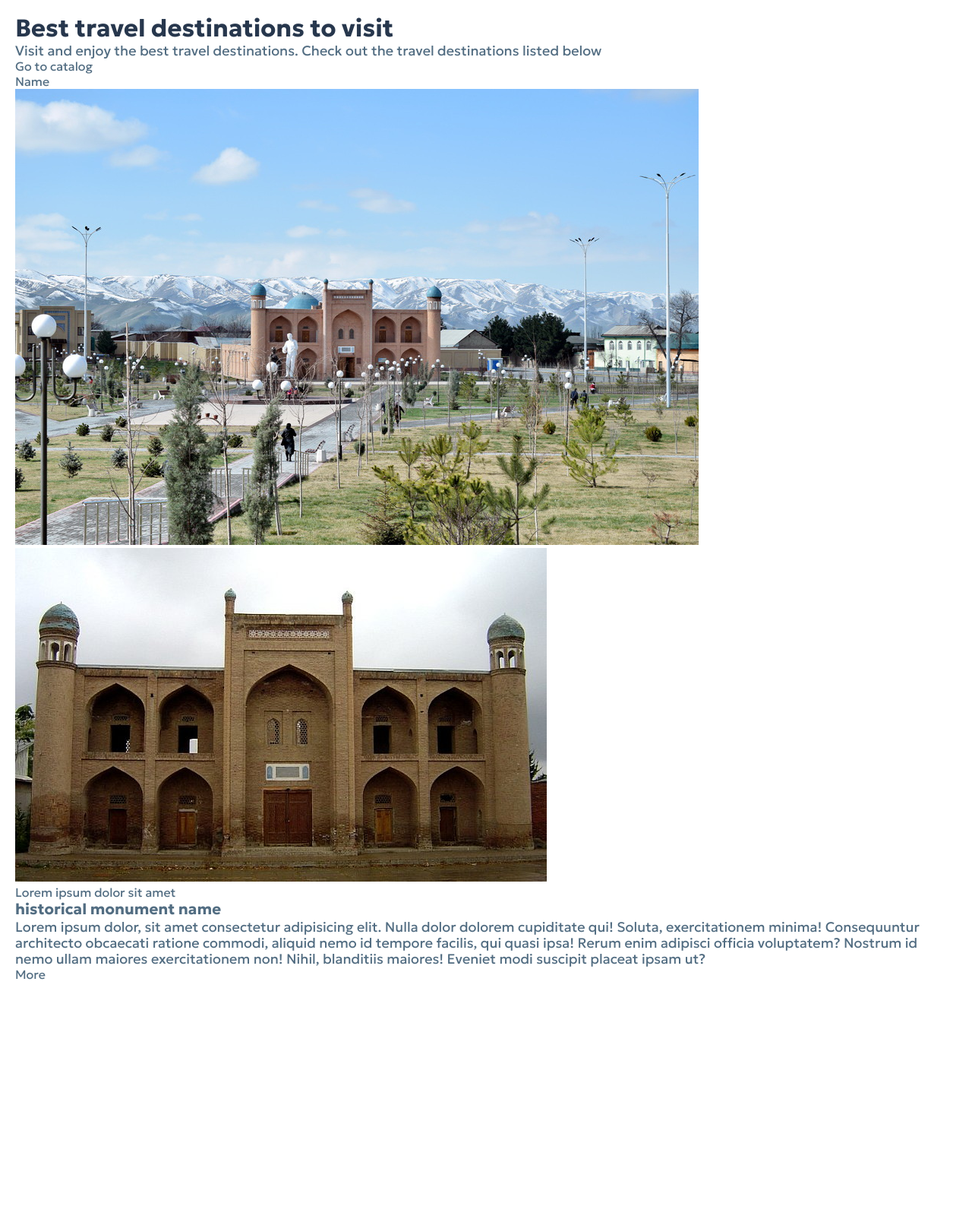
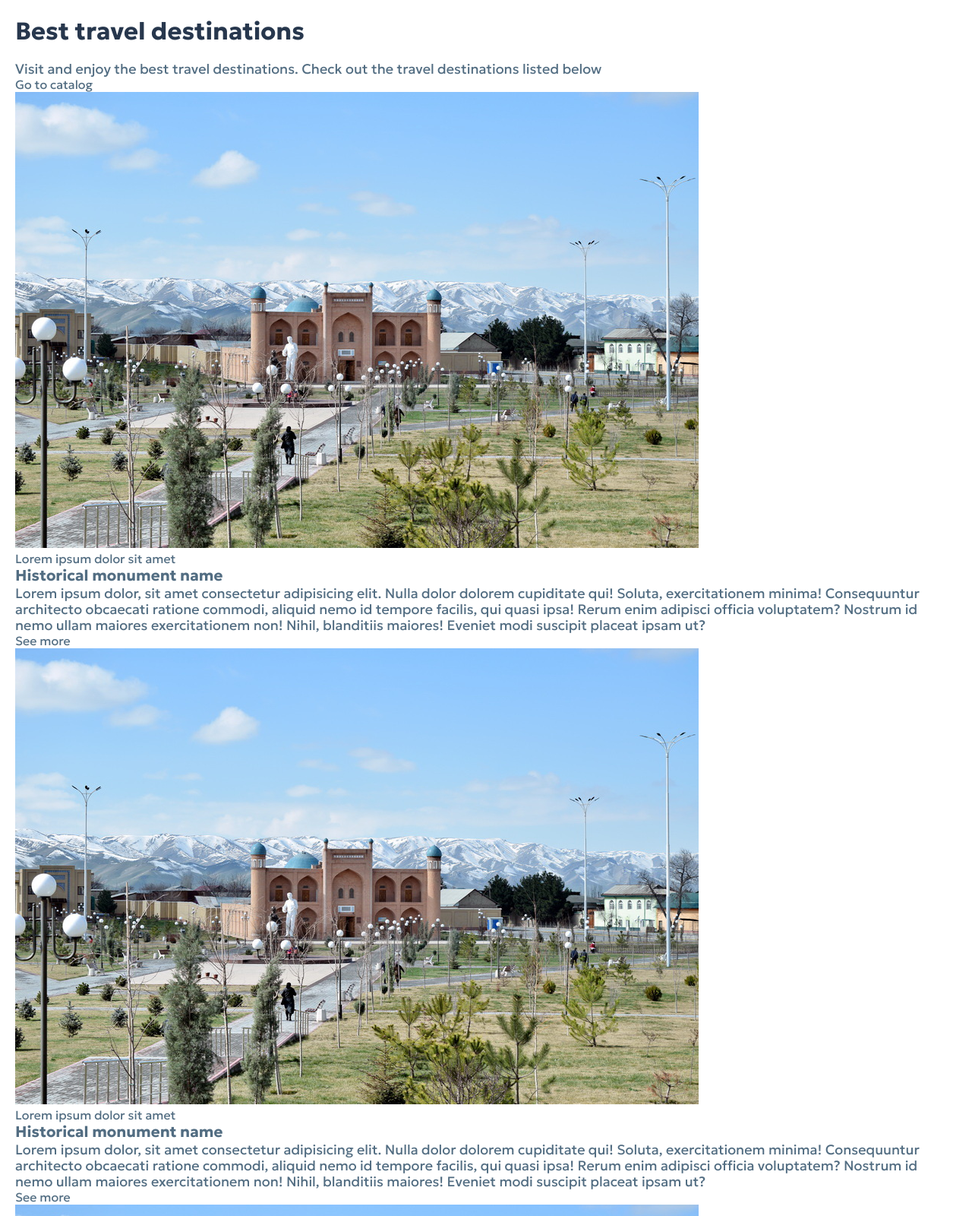
Before and after one commit to YaxyobekUz/VisitAndijan, a plain HTML site: page index.html in a window 1280 px wide. Shown: the part 1300-2900 px from the top of the page at 76% size. Before the commit the page ends 2682 px from the top, so only its background shows below. Drawn offline with Linux system fonts and the light colour scheme.

Commit message:
added visit section html codes

```diff
--- a/css/style.css
+++ b/css/style.css
@@ -41,6 +41,7 @@ h2 {
     color: #27374D;
     font-size: 32px;
     line-height: 38px;
+    margin-bottom: 20px;
 }
 
 h3 {
@@ -85,7 +86,12 @@ section{
     margin-right: auto;
     margin-left: auto;
 }
-
+.left-0{
+    left: 0;
+}
+.right-0{
+    right: 0;
+}
 .display-none {
     display: none;
 }
@@ -517,7 +523,6 @@ section{
 }
 .about-section-title {
     list-style: 5px;
-    margin-bottom: 20px;
 }
 .about-section-parent p{
     max-width: 800px;
@@ -527,27 +532,9 @@ section{
 
 }
 .about-section-parent a{
-    background: var(--paley-blue);
+    background:transparent;
     padding: 8px 28px;
     border-radius: 8px;
+    color: #2a4f6c;
+    border: 2px solid #2a4f6c;
 }
-
-/* visit section  */
-.visit-section {
-}
-.container {
-}
-.visit-section-top-wrapper {
-}
-.visit-section-title {
-}
-.visit-section-travel-list {
-}
-.visit-section-travel-list-child {
-}
-.visit-section-travel-list-background-text {
-}
-.travel-list-images-wrapper {
-}
-.travel-list-child-texts-parent {
-}
--- a/index.html
+++ b/index.html
@@ -219,29 +219,69 @@
             <div class="container">
                 <!-- top of the visit section -->
                 <div class="visit-section-top-wrapper">
-                    <h2 class="visit-section-title">Best travel destinations to visit</h2>
-                    <p>Visit and enjoy the best travel destinations. Check out the travel destinations listed below</p>
+                    <div>
+                        <h2 class="visit-section-title">Best travel destinations</h2>
+                        <p>Visit and enjoy the best travel destinations. Check out the travel destinations listed below</p>
+                    </div>
                     <a href="visit.html">Go to catalog</a>
                 </div>
+
                 <!-- travel list -->
                 <ul class="visit-section-travel-list">
                     <li class="visit-section-travel-list-child">
-                        <!-- background text  -->
-                        <span class="visit-section-travel-list-background-text">Name</span>
-                        <!-- images wrapper  -->
-                        <div class="travel-list-images-wrapper">
+                        <!-- img  -->
                             <img src="./images/travel-list-img.jpg" alt="jizzakh historical monument image">
-                            <img src="./images/travel-list(2)-img.jpg" alt="jizzakh historical monument image">
-                        </div>
                         <!-- item  -->
                         <div class="travel-list-child-texts-parent">
-                            <span>Lorem ipsum dolor sit amet</span>
+                            <span class="texts-parent-first-text">Lorem ipsum dolor sit amet</span>
                             <!-- title  -->
-                            <h3>historical monument name</h3>
+                            <h3>Historical monument name</h3>
                             <!-- info text  -->
                             <p>Lorem ipsum dolor, sit amet consectetur adipisicing elit. Nulla dolor dolorem cupiditate qui! Soluta, exercitationem minima! Consequuntur architecto obcaecati ratione commodi, aliquid nemo id tempore facilis, qui quasi ipsa! Rerum enim adipisci officia voluptatem? Nostrum id nemo ullam maiores exercitationem non! Nihil, blanditiis maiores! Eveniet modi suscipit placeat ipsam ut?</p>
                             <!-- link  -->
-                            <a href="visit.html/#historical-monuments">More</a>
+                            <a href="visit.html/#historical-monuments">See more</a>
+                        </div>
+                    </li>
+                    <li class="visit-section-travel-list-child">
+                        <!-- img  -->
+                            <img src="./images/travel-list-img.jpg" alt="jizzakh historical monument image">
+                        <!-- item  -->
+                        <div class="travel-list-child-texts-parent">
+                            <span class="texts-parent-first-text">Lorem ipsum dolor sit amet</span>
+                            <!-- title  -->
+                            <h3>Historical monument name</h3>
+                            <!-- info text  -->
+                            <p>Lorem ipsum dolor, sit amet consectetur adipisicing elit. Nulla dolor dolorem cupiditate qui! Soluta, exercitationem minima! Consequuntur architecto obcaecati ratione commodi, aliquid nemo id tempore facilis, qui quasi ipsa! Rerum enim adipisci officia voluptatem? Nostrum id nemo ullam maiores exercitationem non! Nihil, blanditiis maiores! Eveniet modi suscipit placeat ipsam ut?</p>
+                            <!-- link  -->
+                            <a href="visit.html/#historical-monuments">See more</a>
+                        </div>
+                    </li>
+                    <li class="visit-section-travel-list-child">
+                        <!-- img  -->
+                            <img src="./images/travel-list-img.jpg" alt="jizzakh historical monument image">
+                        <!-- item  -->
+                        <div class="travel-list-child-texts-parent">
+                            <span class="texts-parent-first-text">Lorem ipsum dolor sit amet</span>
+                            <!-- title  -->
+                            <h3>Historical monument name</h3>
+                            <!-- info text  -->
+                            <p>Lorem ipsum dolor, sit amet consectetur adipisicing elit. Nulla dolor dolorem cupiditate qui! Soluta, exercitationem minima! Consequuntur architecto obcaecati ratione commodi, aliquid nemo id tempore facilis, qui quasi ipsa! Rerum enim adipisci officia voluptatem? Nostrum id nemo ullam maiores exercitationem non! Nihil, blanditiis maiores! Eveniet modi suscipit placeat ipsam ut?</p>
+                            <!-- link  -->
+                            <a href="visit.html/#historical-monuments">See more</a>
+                        </div>
+                    </li>
+                    <li class="visit-section-travel-list-child">
+                        <!-- img  -->
+                            <img src="./images/travel-list-img.jpg" alt="jizzakh historical monument image">
+                        <!-- item  -->
+                        <div class="travel-list-child-texts-parent">
+                            <span class="texts-parent-first-text">Lorem ipsum dolor sit amet</span>
+                            <!-- title  -->
+                            <h3>Historical monument name</h3>
+                            <!-- info text  -->
+                            <p>Lorem ipsum dolor, sit amet consectetur adipisicing elit. Nulla dolor dolorem cupiditate qui! Soluta, exercitationem minima! Consequuntur architecto obcaecati ratione commodi, aliquid nemo id tempore facilis, qui quasi ipsa! Rerum enim adipisci officia voluptatem? Nostrum id nemo ullam maiores exercitationem non! Nihil, blanditiis maiores! Eveniet modi suscipit placeat ipsam ut?</p>
+                            <!-- link  -->
+                            <a href="visit.html/#historical-monuments">See more</a>
                         </div>
                     </li>
                 </ul>
```
